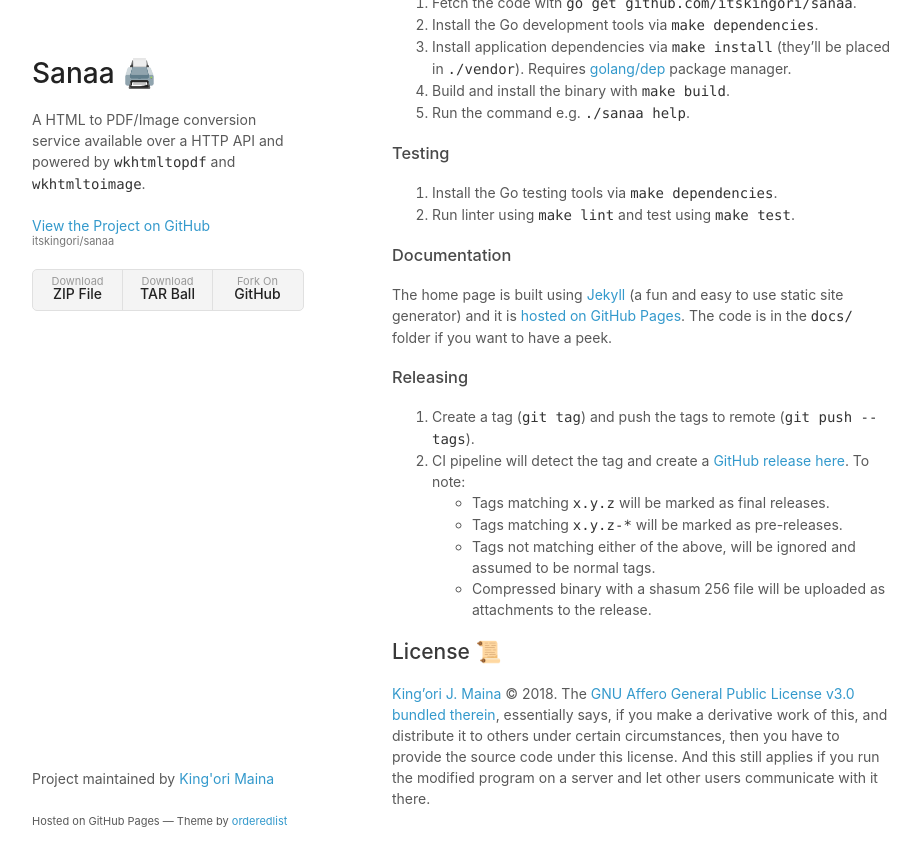
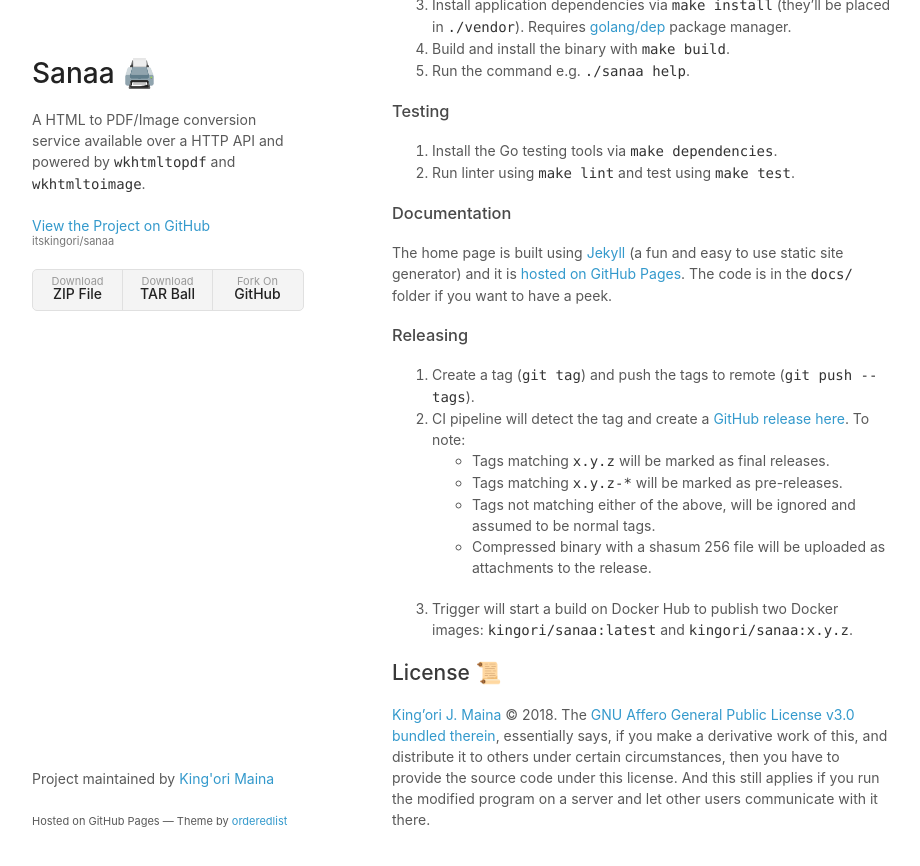
Before and after one commit to itskingori/sanaa, a Jekyll site: the page built from docs/index.md, in a window 1280 px wide and 900 px high, scrolled down 4990 px. Shown: the top 866 px of the window, without its empty margins (178-1098 px from the left). Built offline with Jekyll 4.4.1, drawn with Linux system fonts in a browser that asks for light colours; some of the changed text lies outside the part shown.

Commit message:
Update documentation with new automated docker build pipeline

```diff
--- a/docs/index.md
+++ b/docs/index.md
@@ -289,6 +287,8 @@
      normal tags.
    * Compressed binary with a shasum 256 file will be uploaded as attachments to
      the release.
+3. Trigger will start a build on Docker Hub to publish two Docker images:
+   `kingori/sanaa:latest` and `kingori/sanaa:x.y.z`.
 
 ## License 📜
 
```
Also changed, not shown: other parts of docs/index.md (+0 -3 lines).
